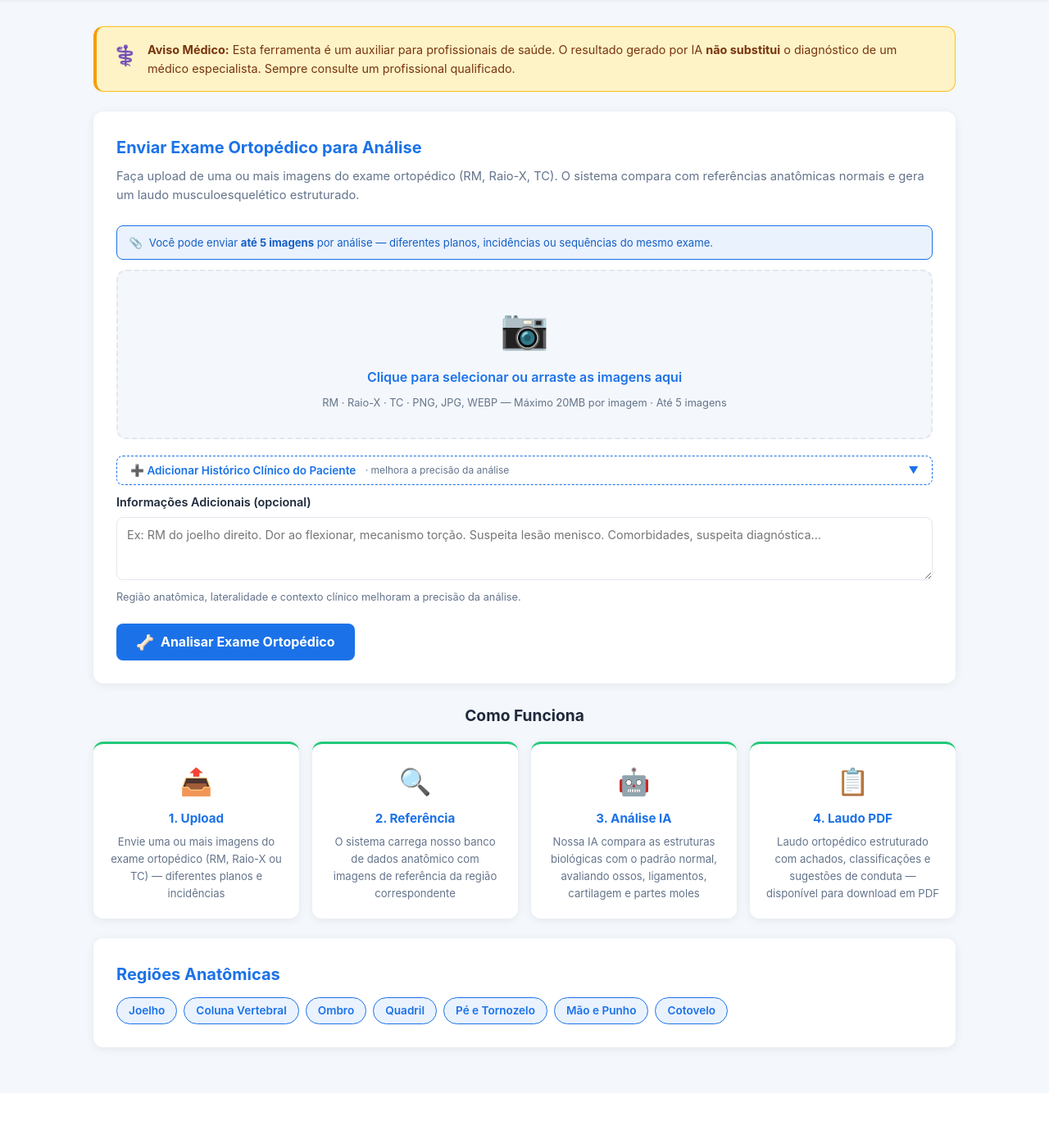
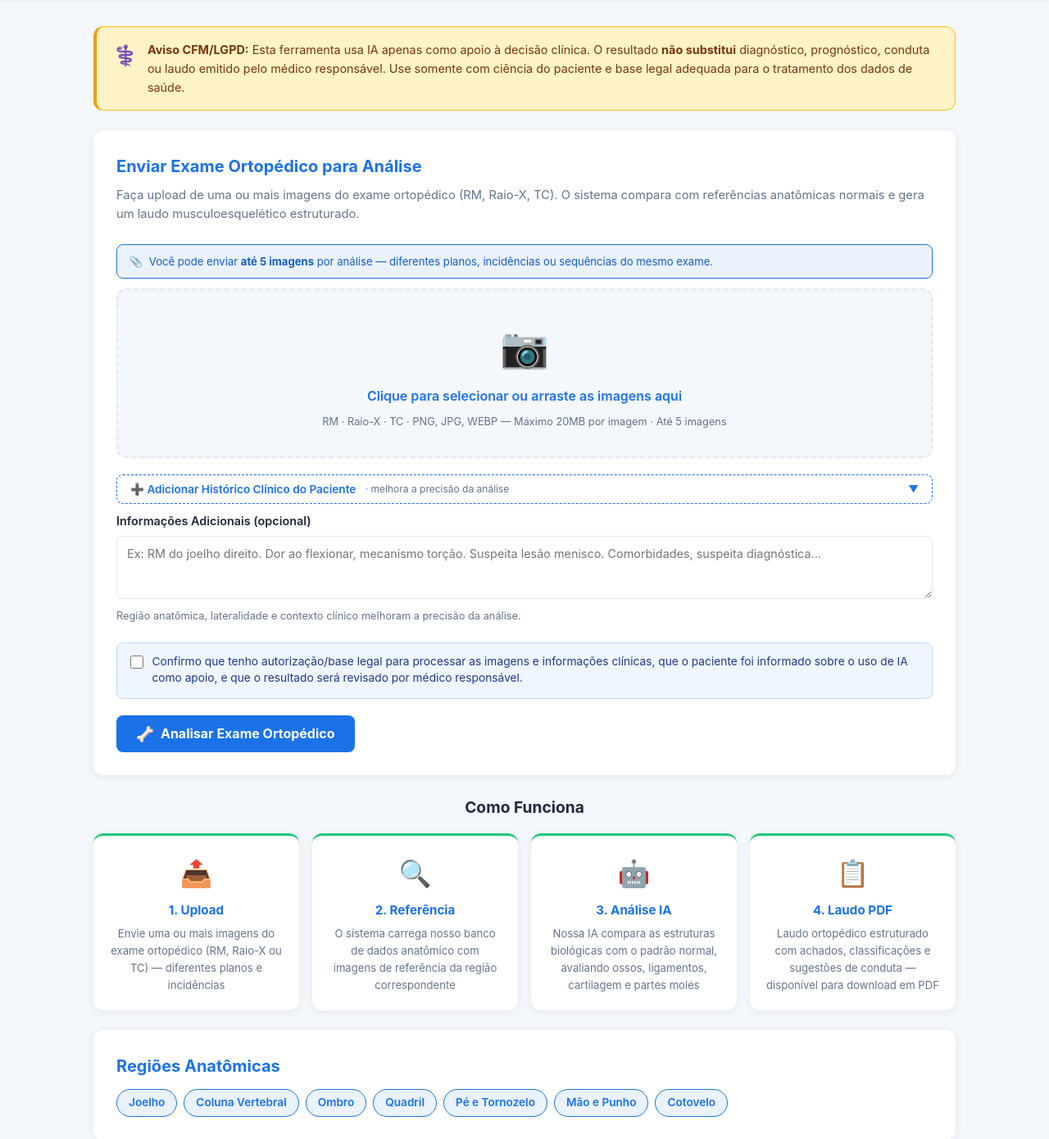
Before and after one commit to paulohramoss/analise-exame, a Flask app: page / in a window 1280 px wide. Shown: the part 69-1459 px from the top of the page at 82% size. Before the commit the page ends 1356 px from the top, so only its background shows below. Run offline with Flask 3, Linux system fonts and the light colour scheme; parts of the project's set-up code (start-up, migrations or seed data) failed here and were passed over; some libraries are stand-ins or nearby versions.

Commit message:
feat: implement trial workflow with image upload, styling, and result templates

```diff
--- a/app.py
+++ b/app.py
@@ -5,6 +5,7 @@ Permite upload de uma ou múltiplas imagens de exames e gera laudos comparativos
 
 import base64
 import hashlib
+import importlib
 import os
 import sys
 import tempfile
@@ -20,13 +21,39 @@ from dotenv import load_dotenv
 
 from werkzeug.security import generate_password_hash, check_password_hash
 
+try:
+    _flask_limiter = importlib.import_module("flask_limiter")
+    _flask_limiter_errors = importlib.import_module("flask_limiter.errors")
+    Limiter = getattr(_flask_limiter, "Limiter")
+    RateLimitExceeded = getattr(_flask_limiter_errors, "RateLimitExceeded")
+except ImportError:  # pragma: no cover - dependency is installed in production via requirements.txt
+    Limiter = None
+    RateLimitExceeded = None
+
 from core.analyzer import analyze_exam
 from core import asaas, db
 
 load_dotenv()
 
+DEFAULT_FLASK_SECRET_KEY = "dev-secret-key-change-in-prod"
+
+
+def _is_production_like() -> bool:
+    env_values = {
+        os.environ.get("VERCEL_ENV", ""),
+        os.environ.get("FLASK_ENV", ""),
+        os.environ.get("ENV", ""),
+        os.environ.get("APP_ENV", ""),
+    }
+    return any(value.lower() in {"production", "prod"} for value in env_values)
+
+
+flask_secret_key = os.environ.get("FLASK_SECRET_KEY", DEFAULT_FLASK_SECRET_KEY)
+if _is_production_like() and flask_secret_key == DEFAULT_FLASK_SECRET_KEY:
+    raise RuntimeError("FLASK_SECRET_KEY deve ser definido com valor seguro em produção.")
+
 app = Flask(__name__)
-app.secret_key = os.environ.get("FLASK_SECRET_KEY", "dev-secret-key-change-in-prod")
+app.secret_key = flask_secret_key
 
 # ── Planos disponíveis ────────────────────────────────────────────────────────
 PLANS = {
@@ -167,6 +194,53 @@ def _get_ip() -> str | None:
     if forwarded:
         return forwarded.split(",")[0].strip() or None
     return request.remote_addr or None
+
+
+def _rate_limit_key() -> str:
+    return _get_ip() or "anonymous"
+
+
+limiter = None
+if Limiter is not None:
+    limiter = Limiter(
+        key_func=_rate_limit_key,
+        app=app,
+        storage_uri=os.environ.get("RATELIMIT_STORAGE_URI", "memory://"),
+        default_limits=[],
+    )
+
+
+def rate_limit(env_name: str, default: str):
+    def decorator(fn):
+        if limiter is None:
+            return fn
+        return limiter.limit(os.environ.get(env_name, default))(fn)
+    return decorator
+
+
+if RateLimitExceeded is not None:
+    @app.errorhandler(RateLimitExceeded)
+    def _handle_rate_limit(error):
+        message = "Muitas tentativas em pouco tempo. Aguarde alguns minutos e tente novamente."
+        retry_after = getattr(error, "retry_after", None)
+
+        if request.path.startswith(("/trial", "/api")):
+            response = jsonify({"error": message})
+            response.status_code = 429
+            if retry_after:
+                response.headers["Retry-After"] = str(retry_after)
+            return response
+
+        flash(message, "error")
+        response = make_response(redirect(url_for("index")), 429)
+        if retry_after:
+            response.headers["Retry-After"] = str(retry_after)
+        return response
+
+
+def _has_privacy_consent() -> bool:
+    value = (request.form.get("privacy_consent") or "").strip().lower()
+    return value in {"accepted", "on", "true", "1", "yes"}
 
 
 def _detect_modalidade(user_description: str) -> str | None:
@@ -326,6 +400,10 @@ def analyze():
     g.modo = "premium"
     t0 = time.time()
 
+    if not _has_privacy_consent():
+        flash("Confirme o consentimento LGPD e a ciência de que a IA é ferramenta de apoio antes de enviar o exame.", "error")
+        return redirect(url_for("index"))
+
     api_key = get_api_key()
     if not api_key:
         flash("Erro: GEMINI_API_KEY não configurada. Adicione a variável de ambiente no painel do Vercel (Settings → Environment Variables).", "error")
@@ -446,10 +524,14 @@ def trial():
 
 
 @app.route("/trial/analyze", methods=["POST"])
+@rate_limit("TRIAL_RATE_LIMIT", "10 per hour")
 def trial_analyze():
     """Endpoint para análise no modo de teste gratuito (retorna JSON, aceita apenas 1 imagem)."""
     g.modo = "trial"
     t0 = time.time()
+
+    if not _has_privacy_consent():
+        return jsonify({"error": "Confirme o consentimento LGPD e a ciência de que a IA é ferramenta de apoio."}), 400
 
     api_key = get_api_key()
     if not api_key:
@@ -537,6 +619,7 @@ def trial_analyze():
 
 
 @app.route("/api/analyze", methods=["POST"])
+@rate_limit("API_RATE_LIMIT", "60 per hour")
 def api_analyze():
     """Endpoint REST para integração programática. Suporta múltiplas imagens."""
     g.modo = "api"
--- a/requirements.txt
+++ b/requirements.txt
@@ -1,4 +1,5 @@
 flask==3.0.3
+flask-limiter>=3.8.0
 google-genai>=1.0.0
 anthropic>=0.40.0
 python-dotenv==1.0.1
@@ -7,3 +8,4 @@ requests==2.32.3
 Werkzeug==3.0.4
 supabase>=2.15.0
 httpx>=0.28.1
+redis>=5.0.0
--- a/static/style.css
+++ b/static/style.css
@@ -287,6 +287,28 @@ header {
 .form-group small {
     color: var(--text-muted);
     font-size: 0.8rem;
+}
+
+.consent-check {
+    display: flex;
+    align-items: flex-start;
+    gap: 0.65rem;
+    margin: 0.25rem 0 1.25rem;
+    padding: 0.85rem 1rem;
+    border: 1px solid #bfdbfe;
+    border-radius: 8px;
+    background: #eff6ff;
+    color: #1e3a8a;
+    font-size: 0.86rem;
+    line-height: 1.45;
+    cursor: pointer;
+}
+
+.consent-check input {
+    width: 1rem;
+    height: 1rem;
+    margin-top: 0.12rem;
+    flex-shrink: 0;
 }
 
 /* ===== Buttons ===== */
--- a/templates/index.html
+++ b/templates/index.html
@@ -213,9 +213,9 @@
         <div class="disclaimer-banner">
             <span class="disclaimer-icon">⚕️</span>
             <p>
-                <strong>Aviso Médico:</strong> Esta ferramenta é um auxiliar para profissionais de saúde.
-                O resultado gerado por IA <strong>não substitui</strong> o diagnóstico de um médico especialista.
-                Sempre consulte um profissional qualificado.
+                <strong>Aviso CFM/LGPD:</strong> Esta ferramenta usa IA apenas como apoio à decisão clínica.
+                O resultado <strong>não substitui</strong> diagnóstico, prognóstico, conduta ou laudo emitido pelo médico responsável.
+                Use somente com ciência do paciente e base legal adequada para o tratamento dos dados de saúde.
             </p>
         </div>
 
@@ -355,6 +355,14 @@
                     ></textarea>
                     <small>Região anatômica, lateralidade e contexto clínico melhoram a precisão da análise.</small>
                 </div>
+
+                <label class="consent-check" for="privacy_consent">
+                    <input type="checkbox" name="privacy_consent" id="privacy_consent" value="accepted" required>
+                    <span>
+                        Confirmo que tenho autorização/base legal para processar as imagens e informações clínicas,
+                        que o paciente foi informado sobre o uso de IA como apoio, e que o resultado será revisado por médico responsável.
+                    </span>
+                </label>
 
                 <button type="submit" class="btn-primary" id="submit-btn">
                     <span class="btn-icon">🦴</span>
@@ -564,6 +572,13 @@
             e.preventDefault();
             if (selectedFiles.length === 0) return;
 
+            const privacyConsent = document.getElementById('privacy_consent');
+            if (!privacyConsent.checked) {
+                privacyConsent.focus();
+                alert('Confirme o consentimento LGPD e a ciência de que a IA é ferramenta de apoio antes de enviar o exame.');
+                return;
+            }
+
             // Comprime todas as imagens antes de enviar
             selectedFiles = await Promise.all(selectedFiles.map(f => compressImage(f)));
             syncFilesInput();
```
Also changed, not shown: templates/result.html (+6 -6 lines), templates/trial.html (+42 -4 lines), 3 other files.
